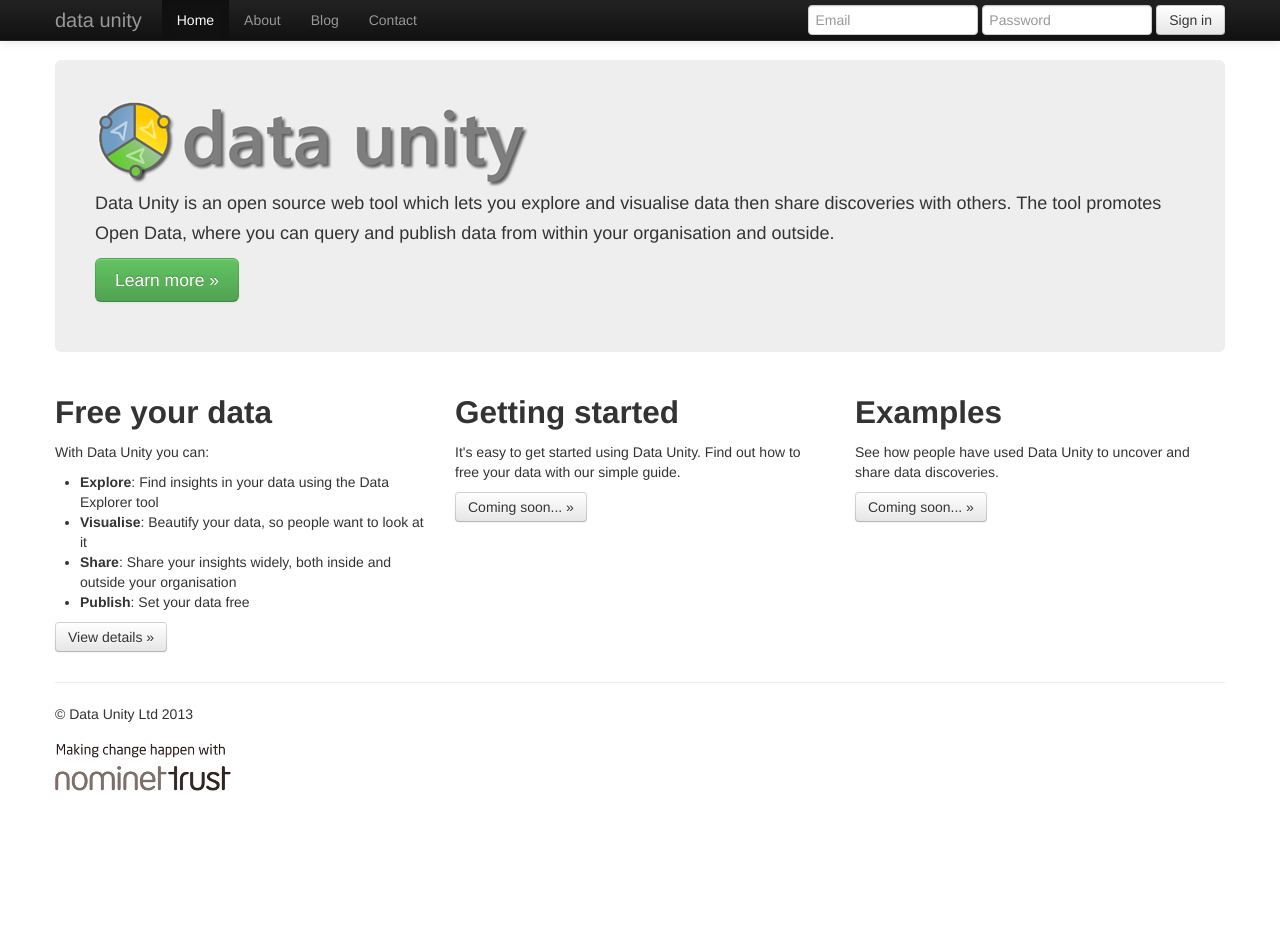
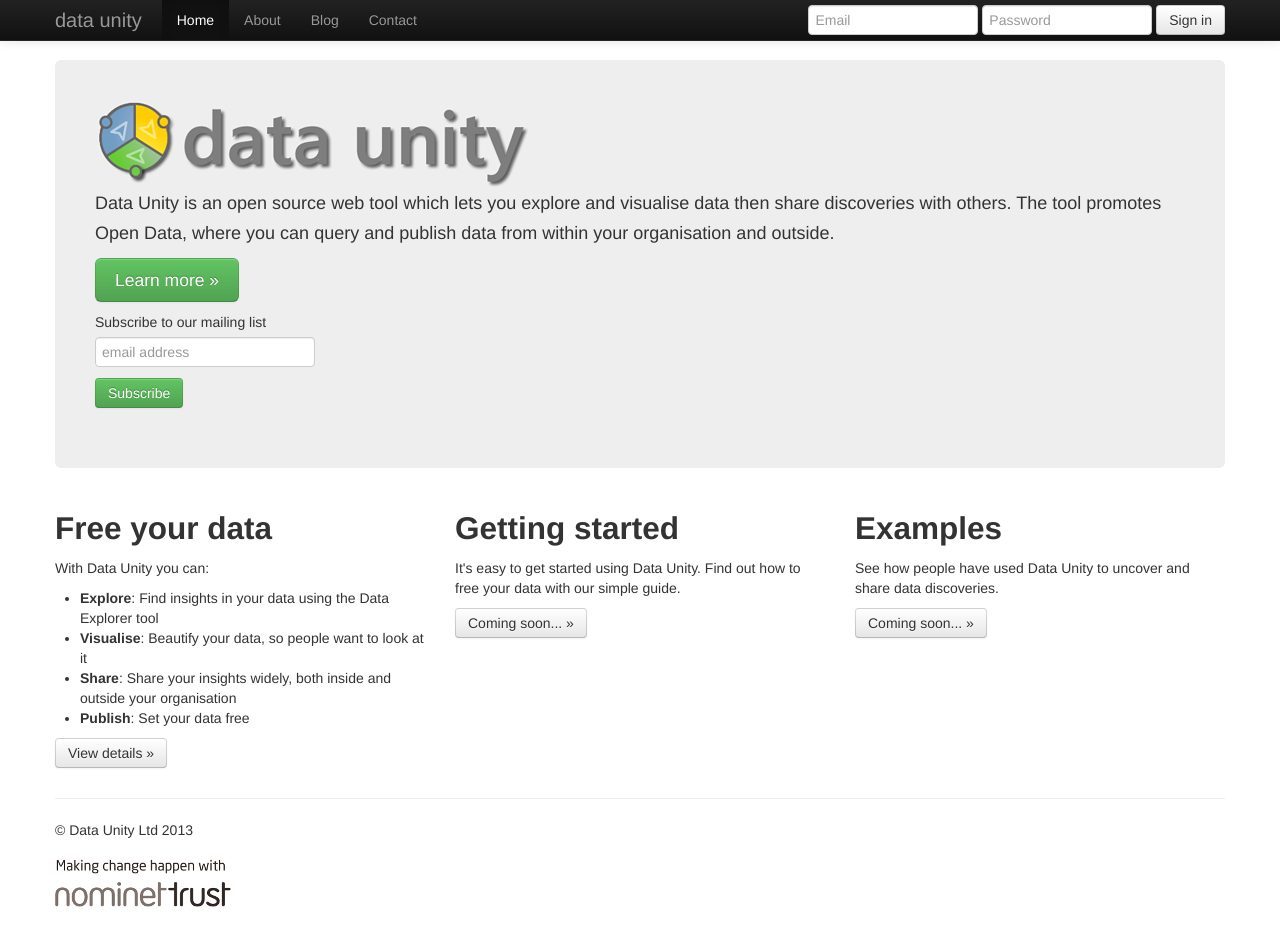
Before and after one commit to dataunity/dataunitysitepublic, a Jekyll site: the page index.html, which Jekyll copies as it is, in a window 1280 px wide and 969 px high. Shown: the top 946 px of the window. Built offline with Jekyll 4.4.1, drawn with Linux system fonts in a browser that asks for light colours; comment, search, counter and statistics services are not loaded.

Commit message:
Add Mailchimp signup form.

```diff
--- a/index.html
+++ b/index.html
@@ -32,6 +32,13 @@
     <link rel="shortcut icon" href="/static/bootstrap/ico/favicon.png">
 
     <script src="http://code.jquery.com/jquery.min.js"></script>
+
+    <!-- Mailchimp styles -->
+    <style type="text/css">
+        /*#mc_embed_signup{background:#fff; clear:left; font:14px Helvetica,Arial,sans-serif; }*/
+        /* Add your own MailChimp form style overrides in your site stylesheet or in this style block.
+           We recommend moving this block and the preceding CSS link to the HEAD of your HTML file. */
+    </style>
   </head>
 
   <body>
@@ -90,6 +97,18 @@
         <!-- <h1>Hello, world!</h1> -->
         <p>Data Unity is an open source web tool which lets you explore and visualise data then share discoveries with others. The tool promotes Open Data, where you can query and publish data from within your organisation and outside.</p>
         <p><a class="btn btn-success btn-large" href="about.html">Learn more &raquo;</a></p>
+        <!-- Begin MailChimp Signup Form -->
+        <link href="http://cdn-images.mailchimp.com/embedcode/slim-081711.css" rel="stylesheet" type="text/css">
+
+        <div id="mc_embed_signup">
+        <form action="http://dataunity.us7.list-manage.com/subscribe/post?u=1c1426b281dae9d01a6280462&amp;id=d2019cb9a6" method="post" id="mc-embedded-subscribe-form" name="mc-embedded-subscribe-form" class="validate" target="_blank" novalidate>
+	        <label for="mce-EMAIL">Subscribe to our mailing list</label>
+	        <input type="email" value="" name="EMAIL" class="email" id="mce-EMAIL" placeholder="email address" required>
+	        <div class="clear"><input type="submit" value="Subscribe" name="subscribe" id="mc-embedded-subscribe" class="button btn btn-success"></div>
+        </form>
+        </div>
+
+        <!--End mc_embed_signup-->
       </div>
 
       <!-- Example row of columns -->
```
